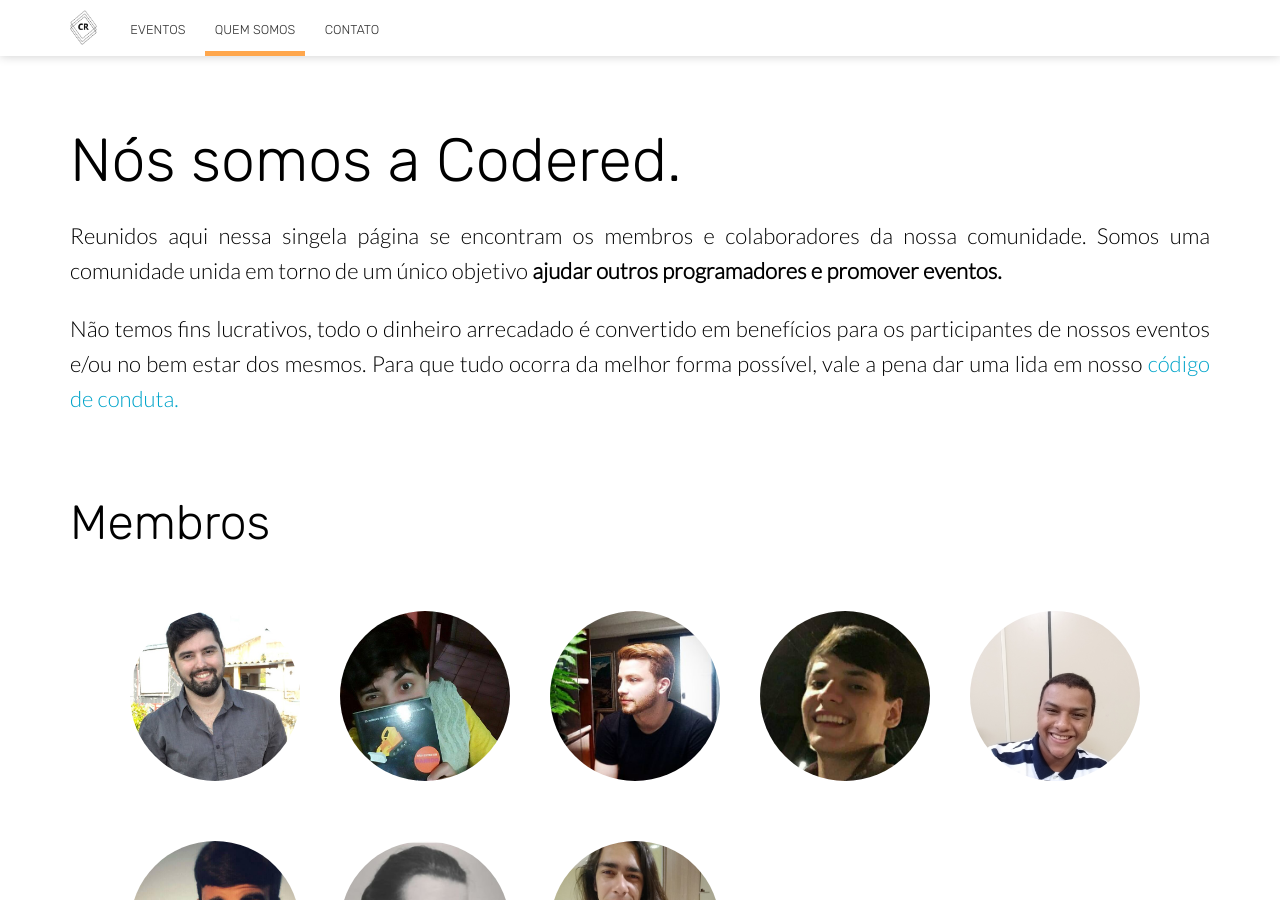
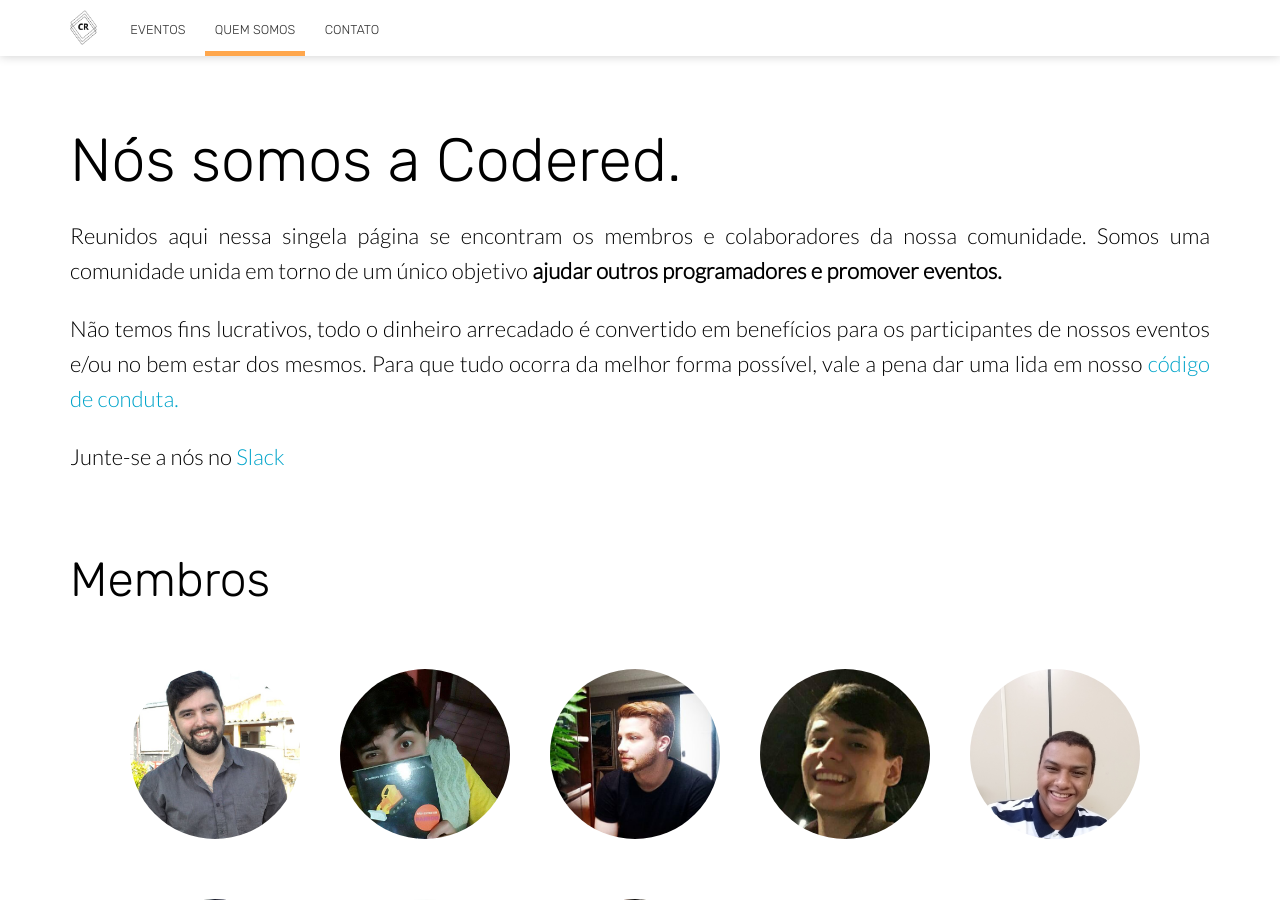
Before and after one commit to codered-co/codered-co, a Jekyll site: the page built from quemsomos.html, in a window 1280 px wide and 900 px high. Built offline with Jekyll 4.4.1, drawn with Linux system fonts in a browser that asks for light colours; nearby versions of some CDN libraries.

Commit message:
Slack link

```diff
--- a/quemsomos.html
+++ b/quemsomos.html
@@ -9,6 +9,9 @@ description: Somos uma comunidade em torno de um único objetivo ajudar outros p
 			<h1>Nós somos a Codered.</h1>
 			<p>Reunidos aqui nessa singela página se encontram os membros e colaboradores da nossa comunidade. Somos uma comunidade unida em torno de um único objetivo <strong>ajudar outros programadores e promover eventos.</strong></p>
 			<p>Não temos fins lucrativos, todo o dinheiro arrecadado é convertido em benefícios para os participantes de nossos eventos e/ou no bem estar dos mesmos. Para que tudo ocorra da melhor forma possível, vale a pena dar uma lida em nosso <a href="{{ site.baseurl }}/codigoconduta">código de conduta.</a></p>
+			<p>
+				Junte-se a nós no <a href="https://join.slack.com/t/code-redgroup/shared_invite/enQtNDQ1ODg3Mjg3NDI5LTZjYzk1YzJlNTU4OGU4YWM0MTdiNzQ5OThiMGY1ZGYzMzYxNWFhODQyYmZlZTY1MGU1OWViZWYzNWNhNWZlNmU" target="_blank">Slack</a>
+			</p>
 		</div>
 		<h2>Membros</h2>
 		<ul class="staff">
```
Also changed, not shown: _data/footer.yml (line endings or trailing spaces).
